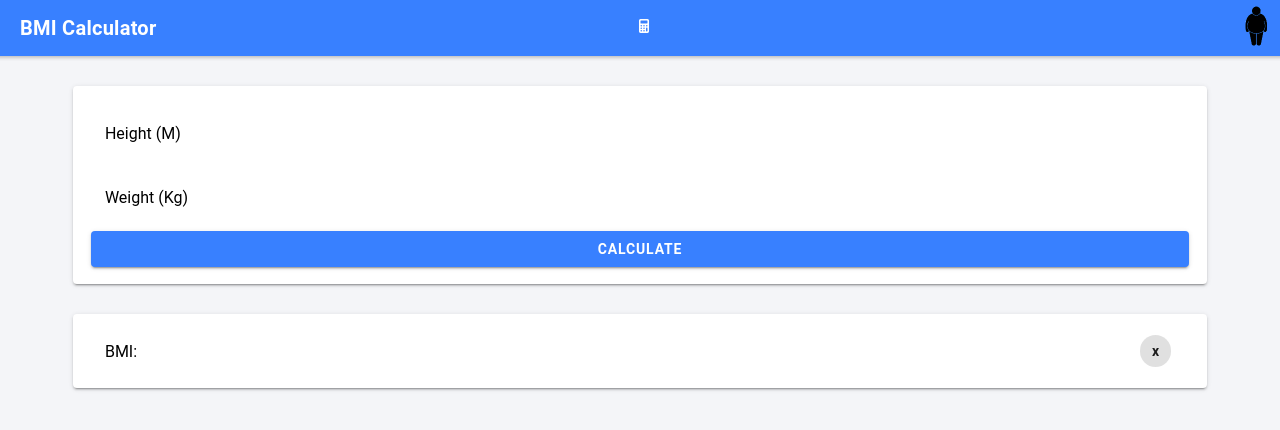
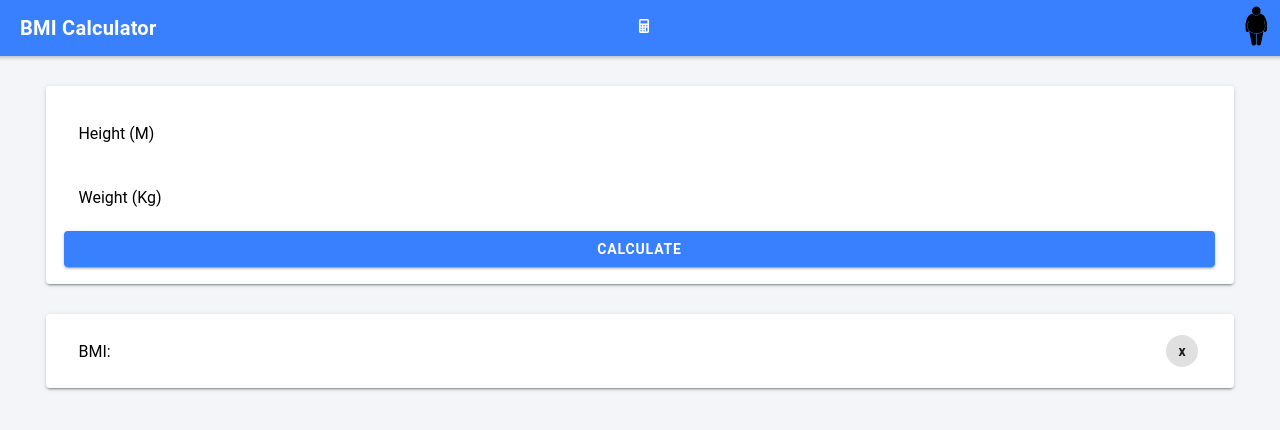
Before and after one commit to krauss/BMICalculator, a React (Create React App) app: page /home in a window 1280 px wide. Shown: the top 430 px of the page. Built offline with nearby package versions, Linux system fonts and the light colour scheme.

Commit message:
chore: reduce size of columns, change chip text
Signed-off-by: krauss <jose.ricardo.k@gmail.com>

```diff
--- a/src/pages/Bmi.tsx
+++ b/src/pages/Bmi.tsx
@@ -29,22 +29,22 @@ export class Bmi extends React.Component<{}, any> {
         if ( bmiRes < 18.5 ) {
 
             color = "warning";
-            txt = "Too skinny";
+            txt = "Skinny";
 
         } else if (bmiRes >= 18.5 && bmiRes < 24.9 ) {
 
             color = "success";
-            txt = "You're OK";
+            txt = "Okay";
 
         } else if (bmiRes > 25 && bmiRes < 29.9 ) {
 
             color = "warning";
-            txt = "A bit chubby";
+            txt = "Chubby";
 
         } else {
 
             color = "danger";
-            txt = "Too fat";
+            txt = "Fatty";
 
         }
 
@@ -77,8 +77,8 @@ export class Bmi extends React.Component<{}, any> {
                           <IonCol></IonCol>
                         </IonRow>
                         <IonRow >
-                            <IonCol size="0.5"></IonCol>
-                            <IonCol size="11">
+                            <IonCol size="0.25"></IonCol>
+                            <IonCol size="11.5">
                                 <IonCard>
                                     <IonCardContent>
                                         <IonItem lines="none">
@@ -93,11 +93,11 @@ export class Bmi extends React.Component<{}, any> {
                                     </IonCardContent>
                                 </IonCard>
                             </IonCol>
-                            <IonCol size="0.5"></IonCol>
+                            <IonCol size="0.25"></IonCol>
                         </IonRow>
                         <IonRow>
-                          <IonCol size="0.5"></IonCol>
-                          <IonCol size="11">
+                          <IonCol size="0.25"></IonCol>
+                          <IonCol size="11.5">
                             <IonCard>
                                 <IonCardContent>
                                     <IonItem lines="none">
@@ -109,7 +109,7 @@ export class Bmi extends React.Component<{}, any> {
                                 </IonCardContent>
                             </IonCard>
                           </IonCol>
-                          <IonCol size="0.5"></IonCol>
+                          <IonCol size="0.25"></IonCol>
                         </IonRow>
                     </IonGrid>
 
```
